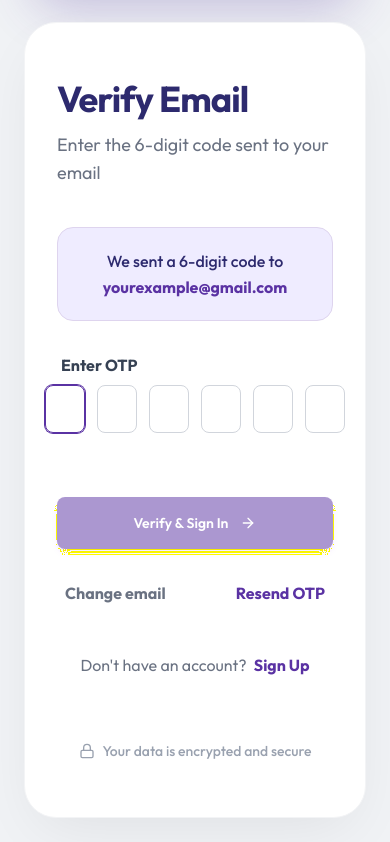
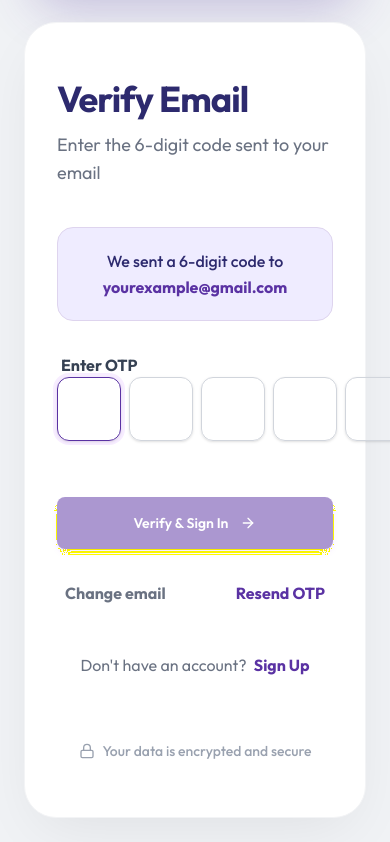
Before and after one commit to nageshwar-sg/Heydu-CRAP, a React (Vite) app: page /signin-otp in a window 390 px wide. Shown: the part 961-1803 px from the top of the page. Built offline with nearby package versions, Linux system fonts and the light colour scheme.

Commit message:
Align OTP input with form container and make it fully responsive

```diff
--- a/src/components/OTPInput.tsx
+++ b/src/components/OTPInput.tsx
@@ -44,14 +44,14 @@ const OTPInput: React.FC<OTPInputProps> = ({ length = 6, value, onChange }) => {
   }, [activeOTPIndex]);
 
   return (
-    <div className="flex justify-center items-center gap-3">
+    <div className="flex justify-between items-center w-full gap-2 md:gap-4">
       {Array(length).fill('').map((_, index) => {
         return (
           <React.Fragment key={index}>
             <input
               ref={index === activeOTPIndex ? inputRef : null}
               type="text"
-              className="w-10 h-12 md:w-12 md:h-14 border border-gray-300 rounded-lg text-center font-semibold text-lg text-gray-900 focus:border-[#5A32A3] focus:ring-1 focus:ring-[#5A32A3] outline-none transition-all selection:bg-transparent"
+              className="flex-1 aspect-square max-w-[64px] border border-gray-300 rounded-xl text-center font-bold text-xl md:text-2xl text-gray-900 focus:border-[#5A32A3] focus:ring-4 focus:ring-purple-500/10 outline-none transition-all selection:bg-transparent shadow-sm"
               value={value[index] || ''}
               onChange={(e) => handleOnChange(e, index)}
               onKeyDown={(e) => handleOnKeyDown(e, index)}
--- a/src/pages/SignInOtp.tsx
+++ b/src/pages/SignInOtp.tsx
@@ -53,9 +53,7 @@ const SignInOtp = () => {
 
           <div className="space-y-4">
             <label className="text-base font-bold text-gray-700 ml-1">Enter OTP</label>
-            <div className="flex justify-center py-2">
-               <OTPInput value={otp} onChange={setOtp} />
-            </div>
+            <OTPInput value={otp} onChange={setOtp} />
           </div>
 
           <div className="pt-6">
--- a/src/pages/SignUpOtp.tsx
+++ b/src/pages/SignUpOtp.tsx
@@ -57,9 +57,7 @@ const SignUpOtp = () => {
 
           <div className="space-y-4">
             <label className="text-base font-bold text-gray-700 ml-1">Enter OTP</label>
-            <div className="flex justify-center py-2">
-               <OTPInput value={otp} onChange={setOtp} />
-            </div>
+            <OTPInput value={otp} onChange={setOtp} />
           </div>
 
           <div className="pt-6">
```
